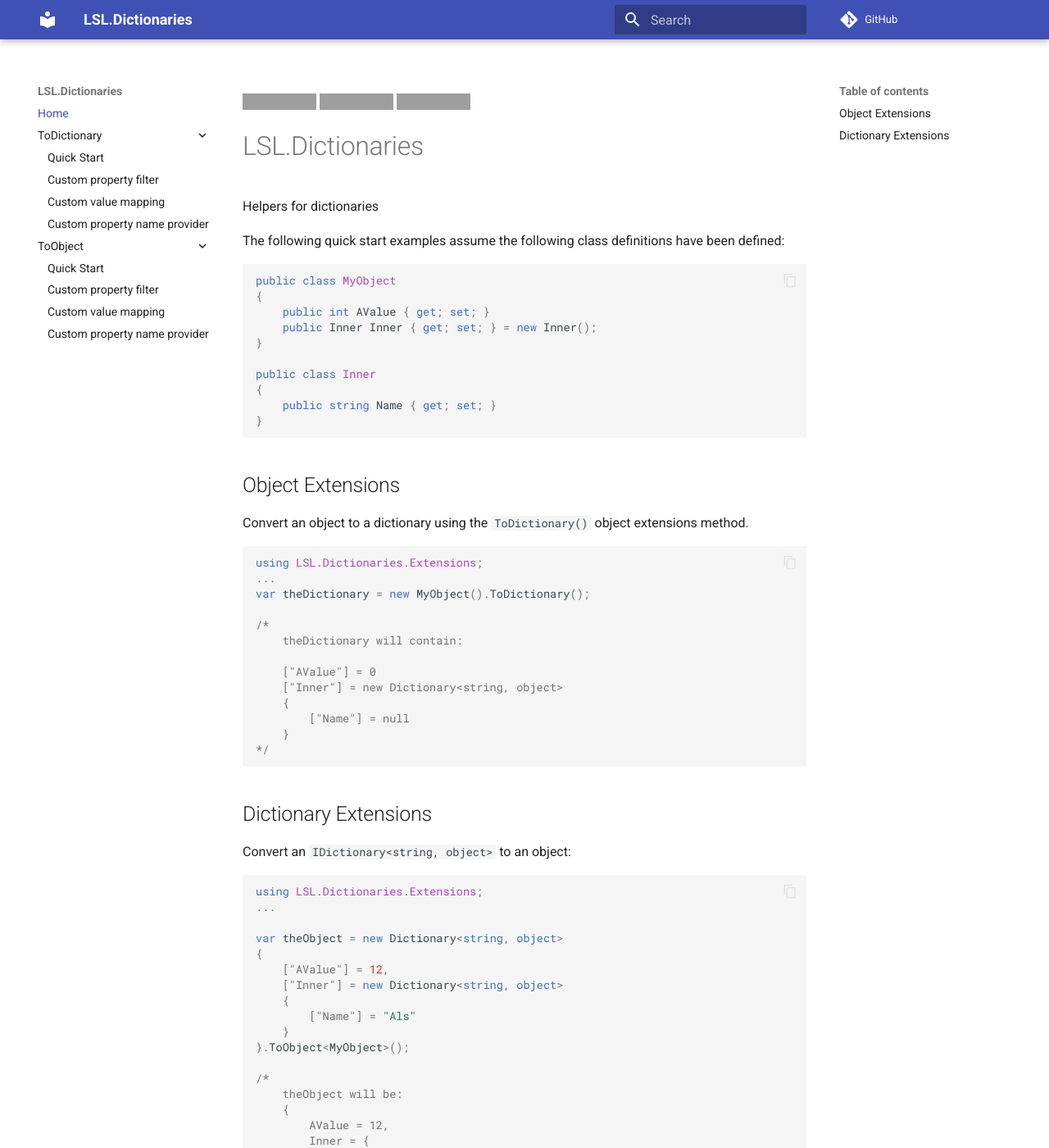
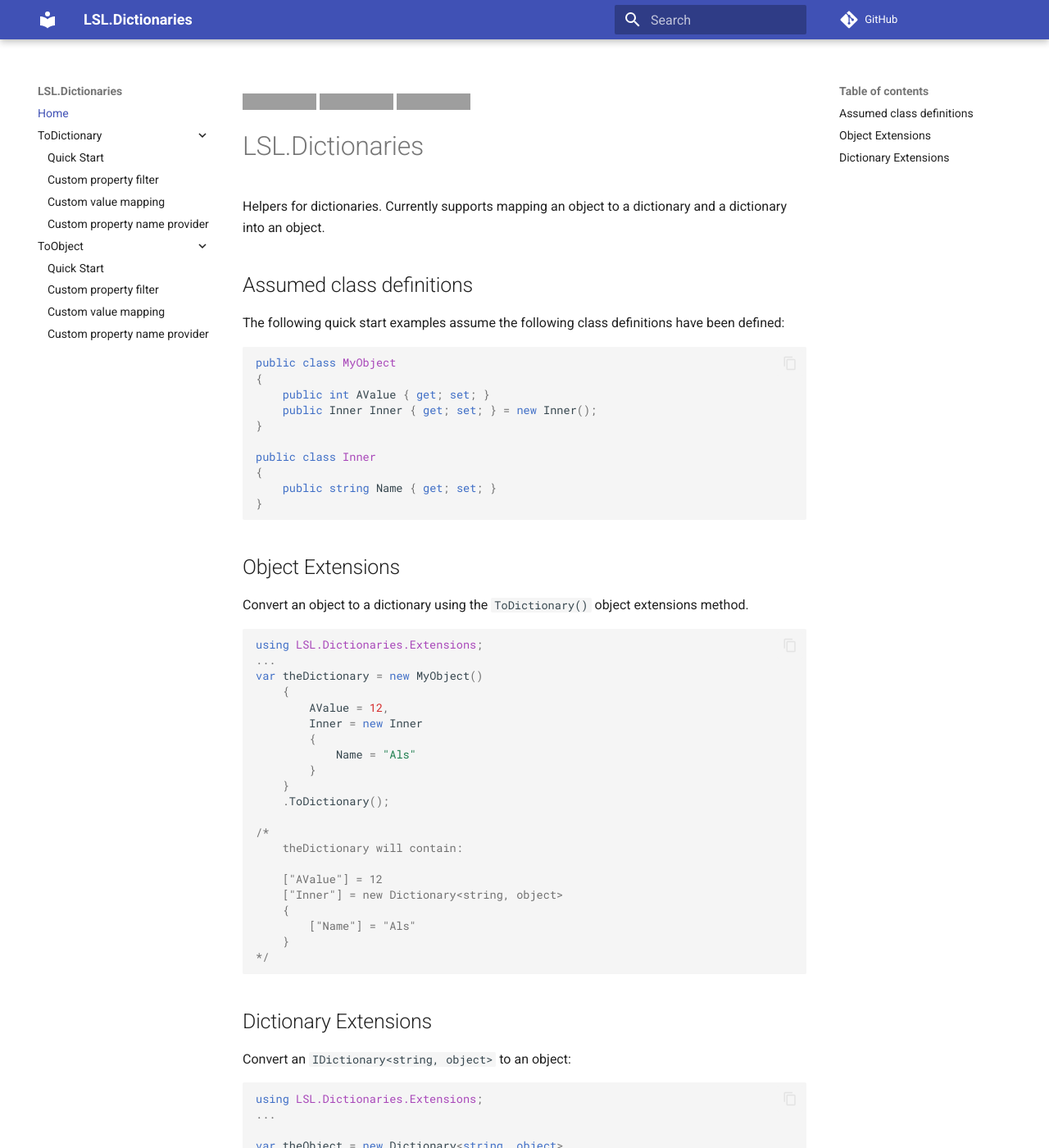
Before and after one commit to alunacjones/LSL.Dictionaries, an MkDocs documentation site: the page built from docs/index.md, in a window 1280 px wide and 1400 px high. Shown: the whole window at 82% size. Built offline with MkDocs 1.6.1 and Material for MkDocs 9.7.7, drawn with Linux system fonts in a browser that asks for light colours; comment, search, counter and statistics services are not loaded; grey boxes are pictures that could not be loaded.

Commit message:
update again

````diff
--- a/docs/index.md
+++ b/docs/index.md
@@ -4,7 +4,9 @@
 
 # LSL.Dictionaries
 
-Helpers for dictionaries
+Helpers for dictionaries. Currently supports mapping an object to a dictionary and a dictionary into an object.
+
+## Assumed class definitions
 
 The following quick start examples assume the following class definitions have been defined:
 
@@ -20,6 +22,7 @@
     public string Name { get; set; }
 }
 ```
+
 ## Object Extensions
 
 Convert an object to a dictionary using the `ToDictionary()` object extensions method.
@@ -27,15 +30,23 @@
 ```csharp { data-fiddle="JWV0iK" }
 using LSL.Dictionaries.Extensions;
 ...
-var theDictionary = new MyObject().ToDictionary();
+var theDictionary = new MyObject()
+    {
+        AValue = 12,
+        Inner = new Inner
+        {
+            Name = "Als"
+        }
+    }
+    .ToDictionary();
 
 /*
     theDictionary will contain:
 
-    ["AValue"] = 0
+    ["AValue"] = 12
     ["Inner"] = new Dictionary<string, object>
     {
-        ["Name"] = null
+        ["Name"] = "Als"
     }
 */
 ```
````
Also changed, not shown: readme.md (+11 -3 lines).
